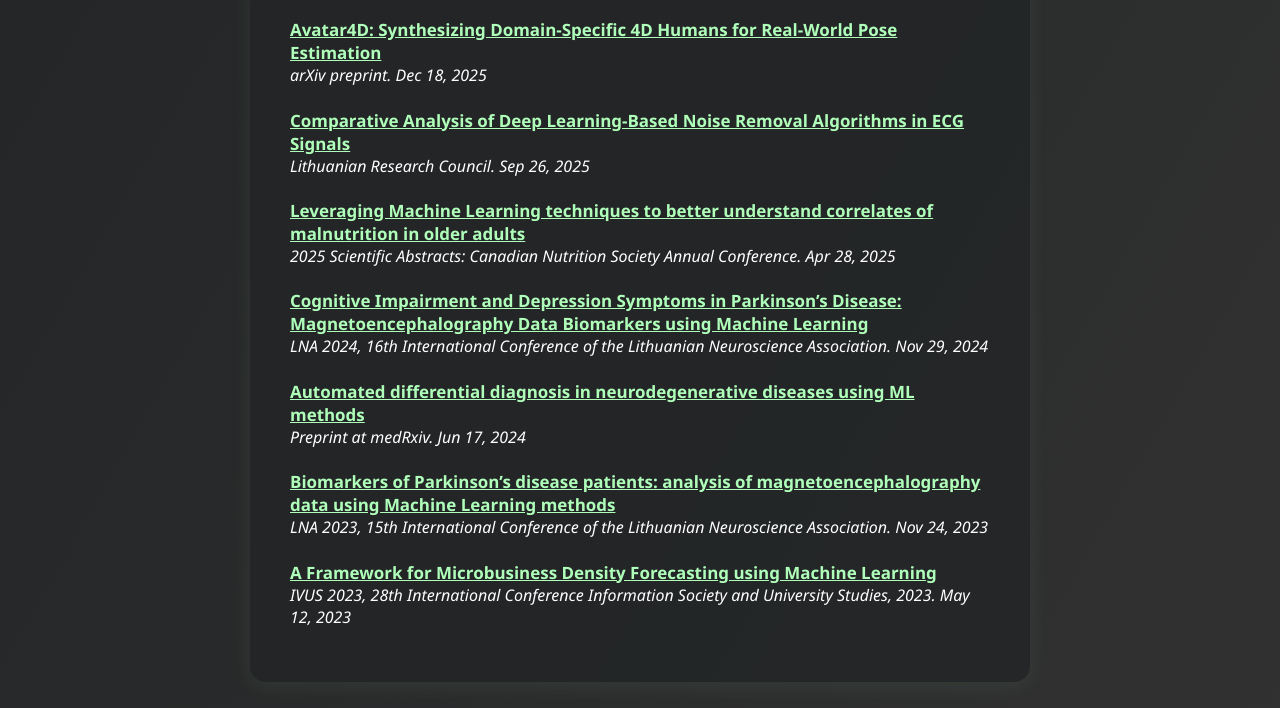
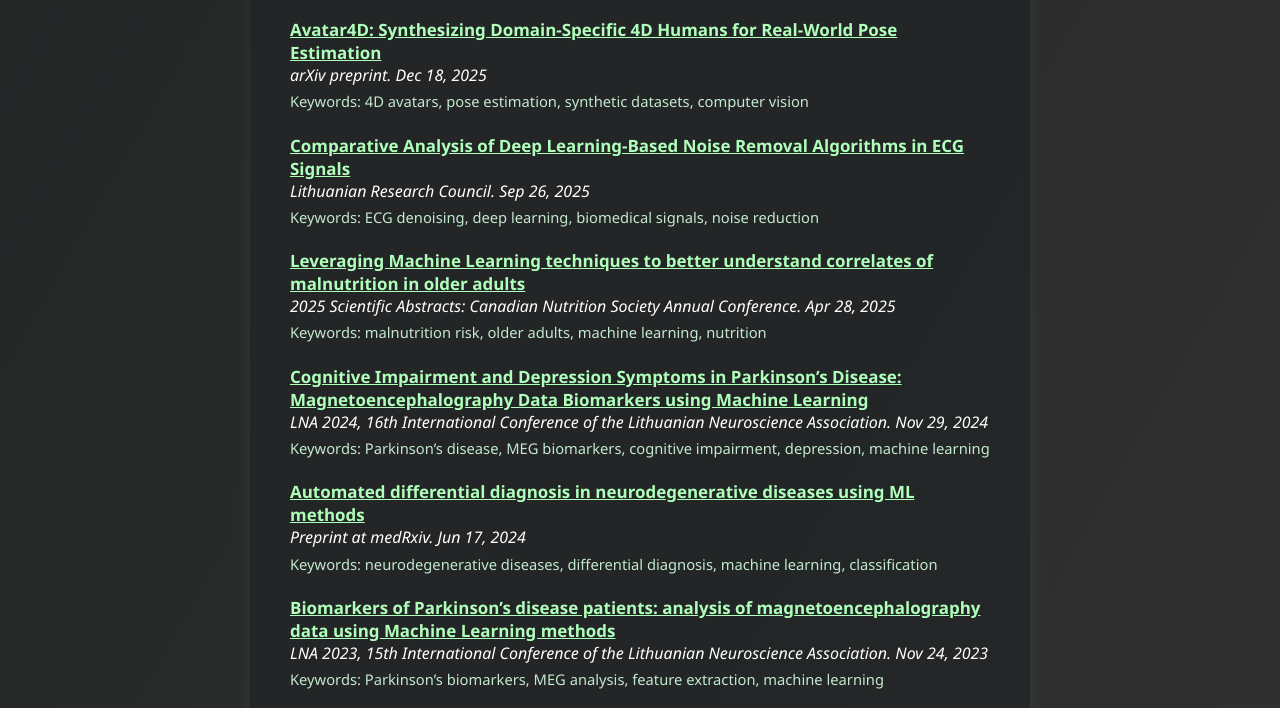
Before and after one commit to dklpp/dklpp.github.io, a plain HTML site: page publications.html in a window 1280 px wide. Shown: the part 210-918 px from the top of the page. Drawn offline with Linux system fonts and the light colour scheme.

Commit message:
Add keywords to publications

```diff
--- a/publications.html
+++ b/publications.html
@@ -15,6 +15,7 @@
     .pub-title { font-weight: bold; font-size: 1.06em; }
     .pub-title a { color: #afffba; text-decoration: underline; }
     .pub-title a:hover { color: #fff; background: #afffba22; }
+    .keywords { color: #d4ffe1; font-size: 0.92em; margin-top: 0.35em; opacity: 0.9; }
   </style>
 </head>
 <body>
@@ -34,6 +35,7 @@
         </a>
       </span><br>
       <em>arXiv preprint. Dec 18, 2025</em>
+      <div class="keywords">Keywords: 4D avatars, pose estimation, synthetic datasets, computer vision</div>
     </div>
     <div class="pub">
       <span class="pub-title">
@@ -42,6 +44,7 @@
         </a>
       </span><br>
       <em>Lithuanian Research Council. Sep 26, 2025</em>
+      <div class="keywords">Keywords: ECG denoising, deep learning, biomedical signals, noise reduction</div>
     </div>
     <div class="pub">
       <span class="pub-title">
@@ -50,6 +53,7 @@
         </a>
       </span><br>
       <em>2025 Scientific Abstracts: Canadian Nutrition Society Annual Conference. Apr 28, 2025</em>
+      <div class="keywords">Keywords: malnutrition risk, older adults, machine learning, nutrition</div>
     </div>
     <div class="pub">
       <span class="pub-title">
@@ -58,6 +62,7 @@
         </a>
       </span><br>
       <em>LNA 2024, 16th International Conference of the Lithuanian Neuroscience Association. Nov 29, 2024</em>
+      <div class="keywords">Keywords: Parkinson’s disease, MEG biomarkers, cognitive impairment, depression, machine learning</div>
     </div>
     <div class="pub">
       <span class="pub-title">
@@ -66,6 +71,7 @@
         </a>
       </span><br>
       <em>Preprint at medRxiv. Jun 17, 2024</em>
+      <div class="keywords">Keywords: neurodegenerative diseases, differential diagnosis, machine learning, classification</div>
     </div>
     <div class="pub">
       <span class="pub-title">
@@ -74,6 +80,7 @@
         </a>
       </span><br>
       <em>LNA 2023, 15th International Conference of the Lithuanian Neuroscience Association. Nov 24, 2023</em>
+      <div class="keywords">Keywords: Parkinson’s biomarkers, MEG analysis, feature extraction, machine learning</div>
     </div>
     <div class="pub">
       <span class="pub-title">
@@ -82,6 +89,7 @@
         </a>
       </span><br>
       <em>IVUS 2023, 28th International Conference Information Society and University Studies, 2023. May 12, 2023</em>
+      <div class="keywords">Keywords: microbusiness density, forecasting, spatial analytics, machine learning</div>
     </div>
   </div>
 </body>
```
